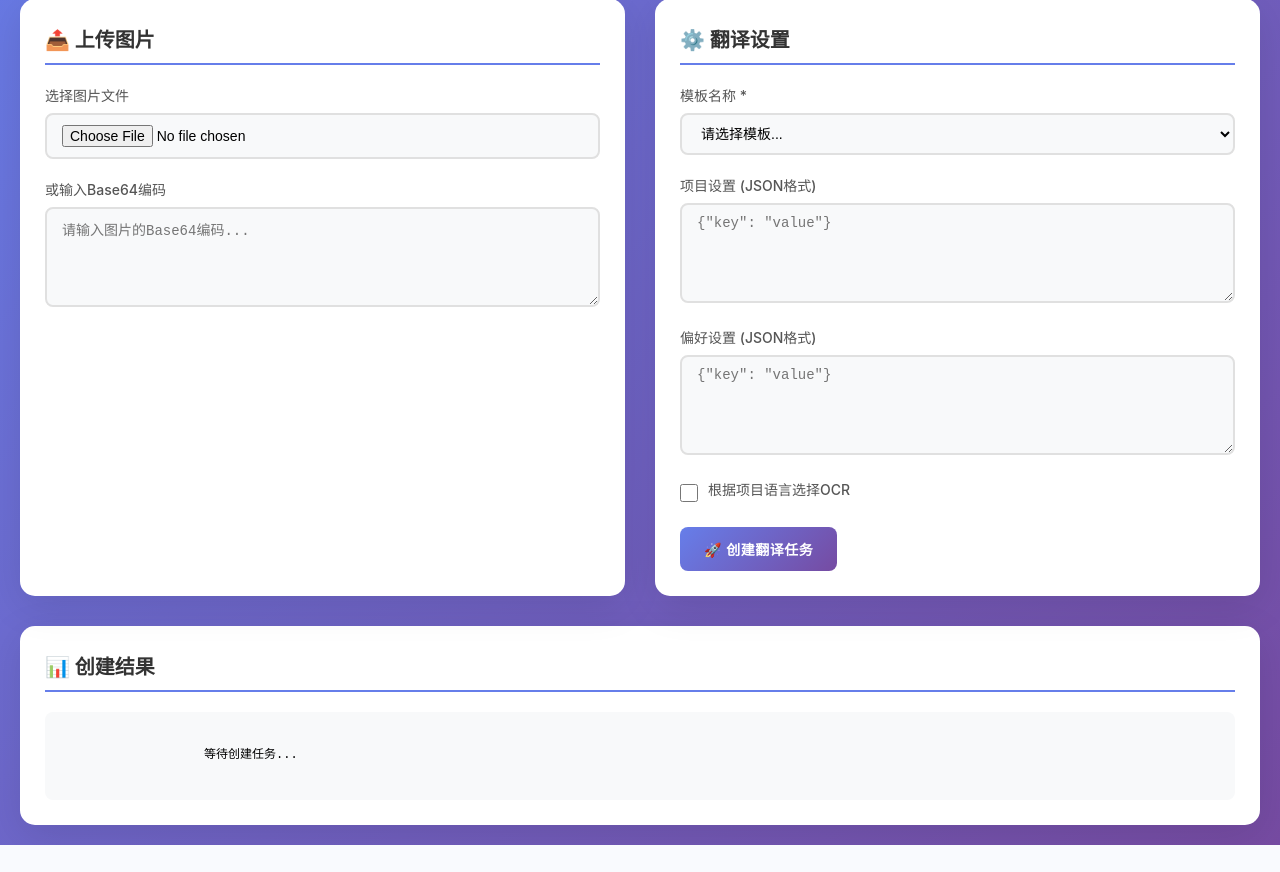
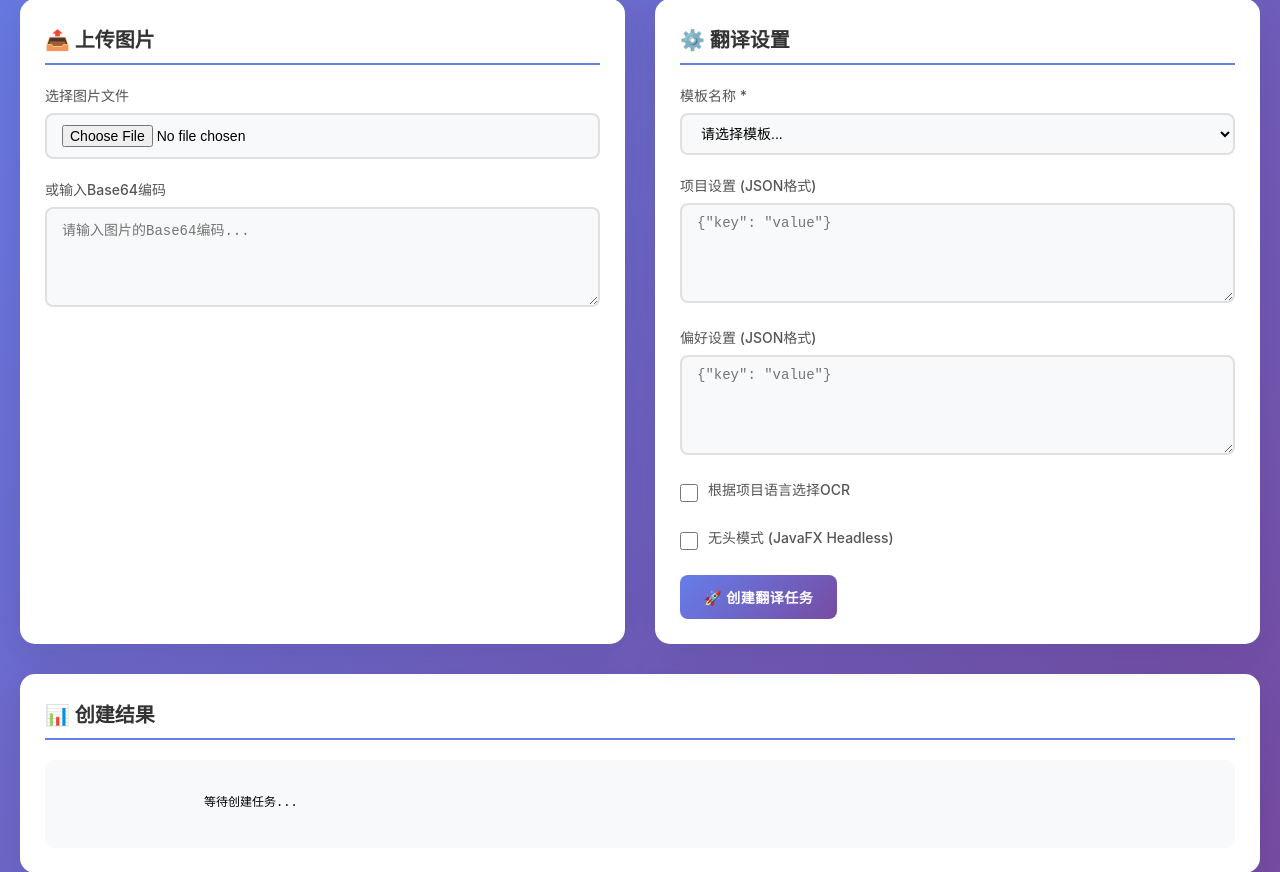
Before and after one commit to xulihang/image-translation-server, a Flask app: page / in a window 1280 px wide. Shown: the part 246-1118 px from the top of the page. Before the commit the page ends 1091 px from the top, so only its background shows below. Run offline with Flask 3, Linux system fonts and the light colour scheme; data that the repository does not hold is empty.

```diff
--- a/server.py
+++ b/server.py
@@ -63,7 +63,7 @@ def cleanup_task(task_id):
             save_tasks()
 
 
-def process_image_trans(task_id, template_name, settings_json, preferences_conf, ocr_based_on_lang):
+def process_image_trans(task_id, template_name, settings_json, preferences_conf, ocr_based_on_lang, headless=False):
     """Process image translation in a worker thread"""
     worker_id = None
 
@@ -143,6 +143,14 @@ def process_image_trans(task_id, template_name, settings_json, preferences_conf,
         cmd = [
             str(java_path),
             '-Xmx2048M',
+        ]
+
+        if headless:
+            cmd.extend([
+                '-Dglass.platform=headless',
+            ])
+
+        cmd += [
             '--module-path', str(imagetrans_dir / 'jre' / 'javafx' / 'lib'),
             '--add-modules', 'javafx.base,javafx.controls,javafx.graphics,javafx.web,javafx.swing',
             '--add-opens', 'javafx.controls/com.sun.javafx.scene.control.skin=ALL-UNNAMED',
@@ -326,6 +334,10 @@ def create_translation_task():
               type: boolean
               description: Whether to select OCR based on project language
               default: false
+            headless:
+              type: boolean
+              description: Whether to run JavaFX in headless mode
+              default: false
     responses:
       200:
         description: Task created successfully
@@ -374,6 +386,7 @@ def create_translation_task():
                 'settings_json': data.get('settings_json'),
                 'preferences_json': data.get('preferences_json'),
                 'ocr_based_on_lang': data.get('ocr_based_on_lang', False),
+                'headless': data.get('headless', False),
                 'created_time': datetime.now().isoformat(),
                 'work_dir': str(TEMP_DIR / task_id)
             }
@@ -387,7 +400,8 @@ def create_translation_task():
                 template_name,
                 data.get('settings_json'),
                 data.get('preferences_json'),
-                data.get('ocr_based_on_lang', False)
+                data.get('ocr_based_on_lang', False),
+                data.get('headless', False)
             )
         )
         thread.daemon = True
--- a/templates/index.html
+++ b/templates/index.html
@@ -394,6 +394,12 @@
                             <label for="ocrBasedOnLang">根据项目语言选择OCR</label>
                         </div>
                     </div>
+                    <div class="form-group">
+                        <div class="checkbox-group">
+                            <input type="checkbox" id="headless">
+                            <label for="headless">无头模式 (JavaFX Headless)</label>
+                        </div>
+                    </div>
                     <button class="btn btn-primary" onclick="createTranslationTask()">
                         🚀 创建翻译任务
                     </button>
@@ -605,6 +611,7 @@
             const settingsJson = document.getElementById('settingsJson').value.trim();
             const preferencesJson = document.getElementById('preferencesJson').value.trim();
             const ocrBasedOnLang = document.getElementById('ocrBasedOnLang').checked;
+            const headless = document.getElementById('headless').checked;
 
             // 验证
             if (!imageBase64) {
@@ -619,7 +626,8 @@
             const requestData = {
                 image_base64: imageBase64,
                 template_name: templateName,
-                ocr_based_on_lang: ocrBasedOnLang
+                ocr_based_on_lang: ocrBasedOnLang,
+                headless: headless
             };
 
             if (settingsJson) {
```
